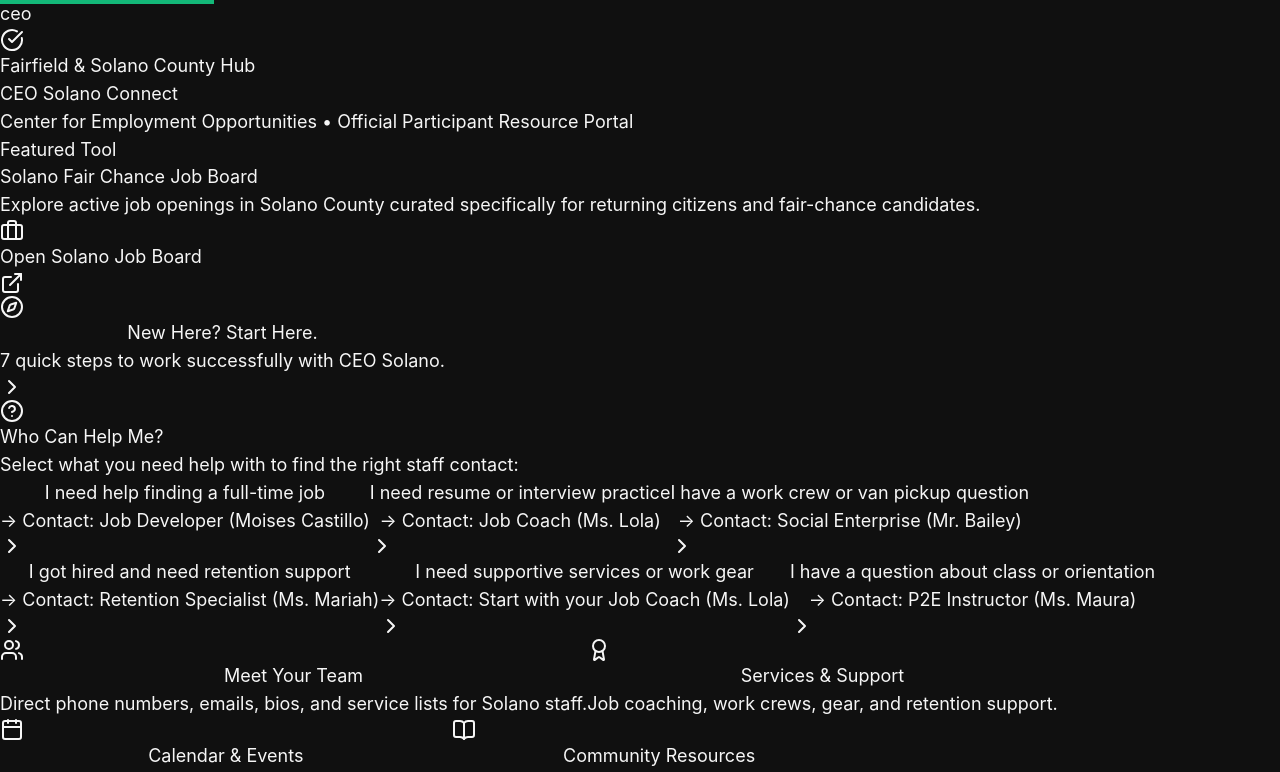
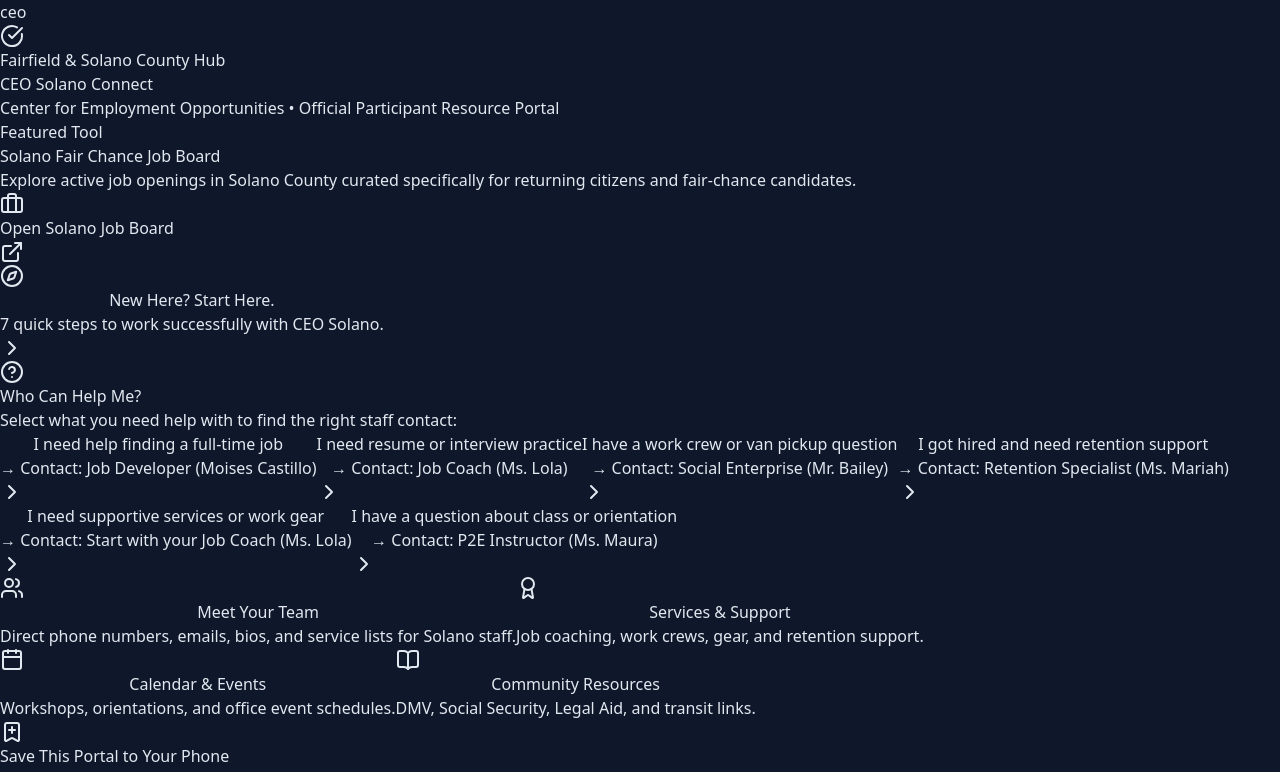
Before and after one commit to mcastillo-ceosolano/ceo-solano-connect, a React (Vite) app: page / in a window 1280 px wide. Shown: the top 772 px of the page. Built offline with nearby package versions, Linux system fonts and the light colour scheme.

Commit message:
Update index.css

```diff
--- a/src/index.css
+++ b/src/index.css
@@ -2,30 +2,18 @@
 @tailwind components;
 @tailwind utilities;
 
-:root {
-  --ceo-green: #13b878;
-  --ceo-green-dark: #087d56;
-  --ceo-black: #101010;
-  --ceo-charcoal: #1d1d1d;
-  --ceo-gray-100: #f6f6f6;
-  --ceo-gray-300: #d4d4d4;
-  --ceo-gray-600: #666666;
-}
-
-body {
-  font-family: Inter, system-ui, -apple-system, BlinkMacSystemFont, "Segoe UI", Roboto, sans-serif;
-  font-size: 18px;
-  line-height: 1.55;
-  background-color: var(--ceo-black);
-  color: var(--ceo-gray-100);
+@layer base {
+  body {
+    @apply bg-slate-900 text-slate-200 font-sans antialiased m-0 p-0;
+  }
 }
 
 .skip-link {
   position: absolute;
   top: -40px;
   left: 0;
-  background: var(--ceo-green);
-  color: var(--ceo-black);
+  background: #10b981;
+  color: #0f172a;
   padding: 8px 16px;
   z-index: 100;
   font-weight: 800;
```
